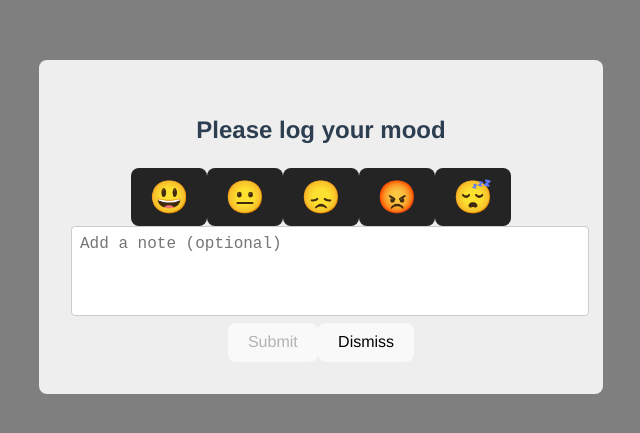
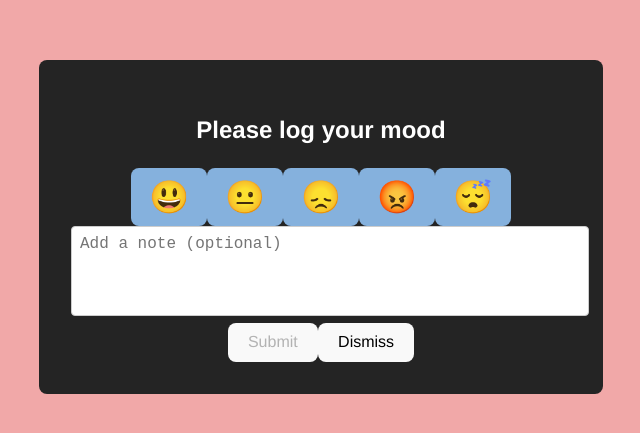
Before and after one commit to Moodo-dev/MoodoCore, a Vue app: page / in a window 1280 px wide. Shown: the part 173-606 px from the top of the page, without its empty margins (319-959 px from the left). Built offline with nearby package versions, Linux system fonts and the light colour scheme.

Commit message:
Keep styling consistent with the rest of my projects

```diff
--- a/src/App.vue
+++ b/src/App.vue
@@ -17,7 +17,7 @@ import MoodLogger from './components/MoodLogger.vue'
 #app {
   font-family: Avenir, Helvetica, Arial, sans-serif;
   text-align: center;
-  color: #2c3e50;
+  color: #fff;
   margin-top: 2rem;
 }
 
--- a/src/components/MoodSelector.vue
+++ b/src/components/MoodSelector.vue
@@ -24,7 +24,7 @@ const moods = ['😃', '😐', '😞', '😡', '😴'] //Probably change later?
 .moodSelector button {
   font-size: 2rem;
   padding: 0.5rem 1rem;
-  background-color: #242424; /*TODO: find a way to not use a certain color*/
+  background-color: #85b1dd; /*TODO: find a way to not use a certain color*/
   border: 2px solid transparent;
   cursor: pointer;
 
@@ -34,8 +34,8 @@ const moods = ['😃', '😐', '😞', '😡', '😴'] //Probably change later?
 }
 
 .moodSelector button.selected {
-  border-color: #975294;
-  background-color: #8b2f87;
+  border-color: #d823cf;
+  background-color: #f13ce8;
   border-radius: 8px;
 }
 </style>
--- a/src/components/ReminderModal.vue
+++ b/src/components/ReminderModal.vue
@@ -38,13 +38,13 @@ function submit() {
   left: 0;
   width: 100%;
   height: 100%;
-  background-color: rgba(0, 0, 0, 0.5);
+  background-color: rgba(220, 38, 38, 0.4);
   display: flex;
   justify-content: center;
   align-items: center;
 }
 .modalContent {
-  background: #eee;
+  background: #242424;
   padding: 2rem;
   border-radius: 8px;
   width: 500px;
--- a/src/style.css
+++ b/src/style.css
@@ -5,7 +5,7 @@
 
   color-scheme: light dark;
   color: rgba(255, 255, 255, 0.87);
-  background-color: #242424;
+  background-color: #85b1dd;
 
   font-synthesis: none;
   text-rendering: optimizeLegibility;
```
